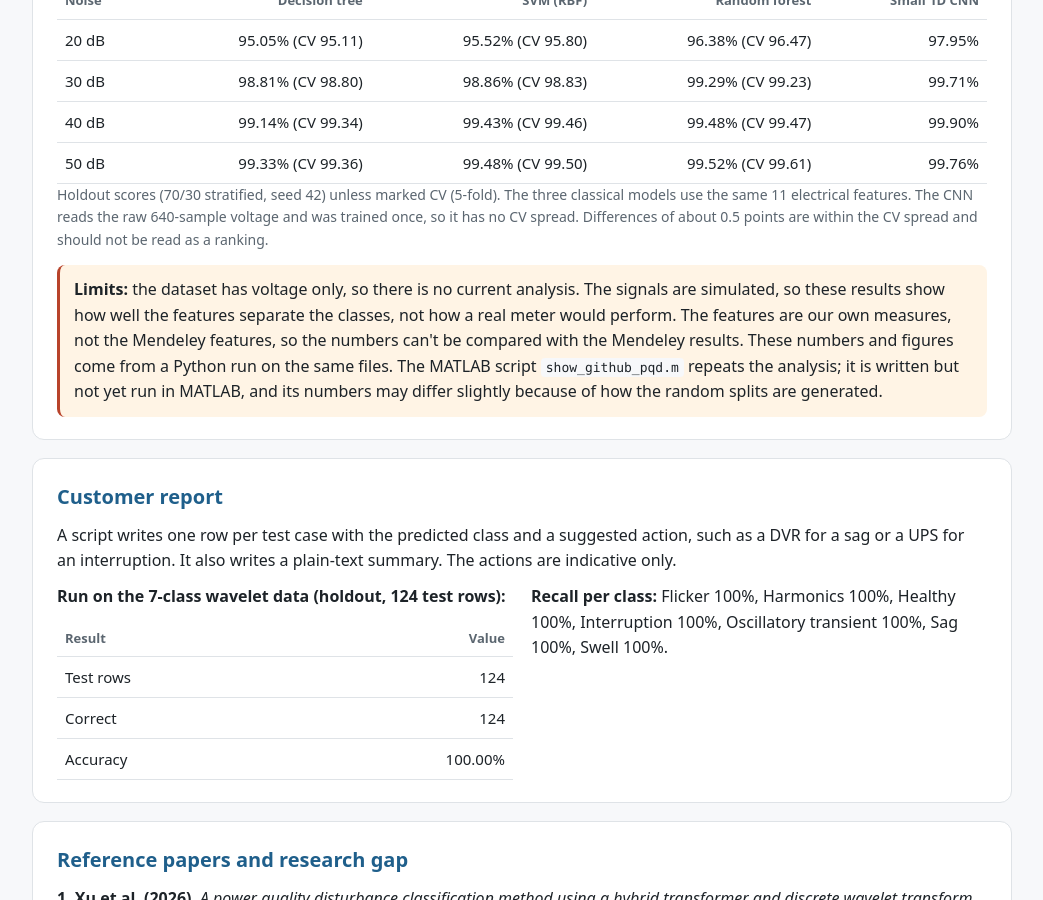
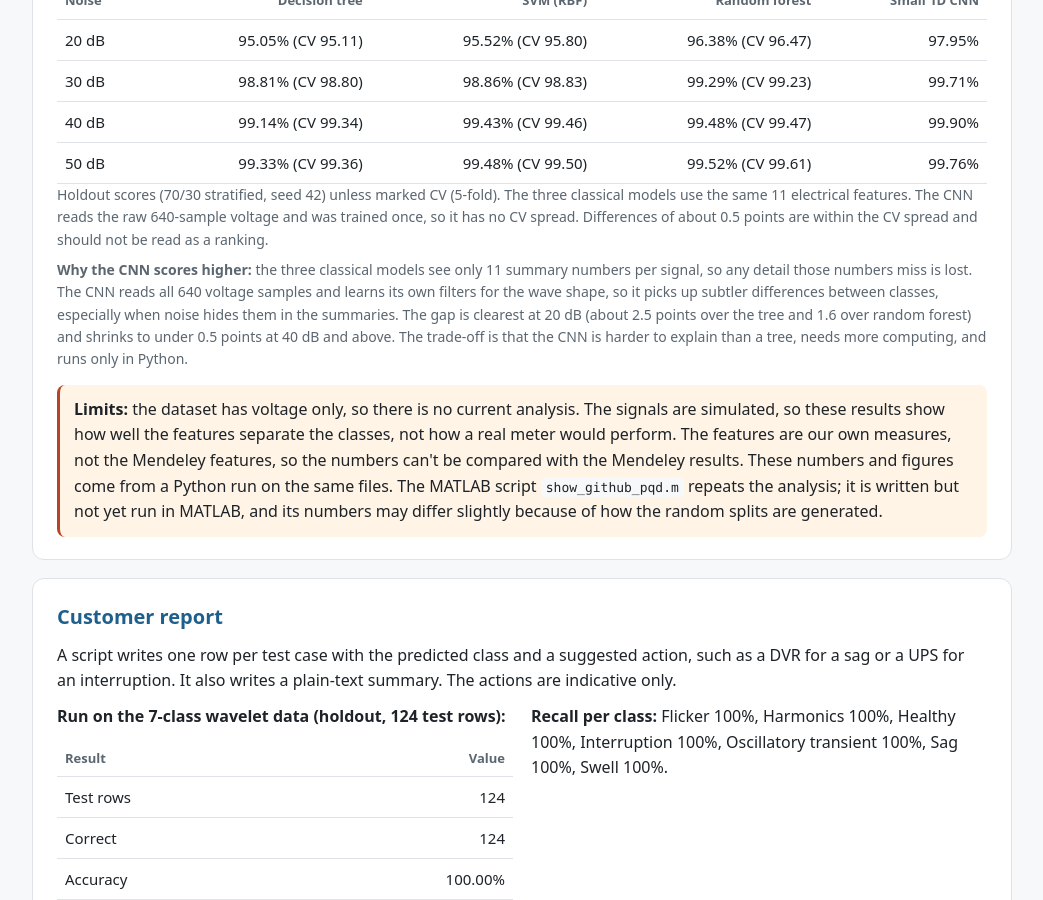
Before and after one commit to SumaAcharya/SumaAcharya.github.io, a Jekyll site: the page pq-classification/index.html, which Jekyll copies as it is, in a window 1280 px wide and 900 px high, scrolled down 5595 px. Shown: the whole window, without its empty margins (118-1161 px from the left). Built offline with Jekyll 4.4.1, drawn with Linux system fonts in a browser that asks for light colours.

Commit message:
Explain why the CNN outscores the classical models on the GitHub dataset
Co-Authored-By: Claude Haiku 5.5 <noreply@anthropic.com>
Claude-Session: https://claude.ai/code/session_01XgHpHjcXs9ZsT4pXBJ5wU2

```diff
--- a/pq-classification/index.html
+++ b/pq-classification/index.html
@@ -218,6 +218,7 @@ a { color: var(--accent); }
   </table>
   </div>
   <p class="note">Holdout scores (70/30 stratified, seed 42) unless marked CV (5-fold). The three classical models use the same 11 electrical features. The CNN reads the raw 640-sample voltage and was trained once, so it has no CV spread. Differences of about 0.5 points are within the CV spread and should not be read as a ranking.</p>
+  <p class="note"><b>Why the CNN scores higher:</b> the three classical models see only 11 summary numbers per signal, so any detail those numbers miss is lost. The CNN reads all 640 voltage samples and learns its own filters for the wave shape, so it picks up subtler differences between classes, especially when noise hides them in the summaries. The gap is clearest at 20 dB (about 2.5 points over the tree and 1.6 over random forest) and shrinks to under 0.5 points at 40 dB and above. The trade-off is that the CNN is harder to explain than a tree, needs more computing, and runs only in Python.</p>
 
   <div class="warn" style="margin-top:14px">
     <p style="margin:0"><b>Limits:</b> the dataset has voltage only, so there is no current analysis. The signals are simulated, so these results show how well the features separate the classes, not how a real meter would perform. The features are our own measures, not the Mendeley features, so the numbers can't be compared with the Mendeley results. These numbers and figures come from a Python run on the same files. The MATLAB script <code>show_github_pqd.m</code> repeats the analysis; it is written but not yet run in MATLAB, and its numbers may differ slightly because of how the random splits are generated.</p>
```
